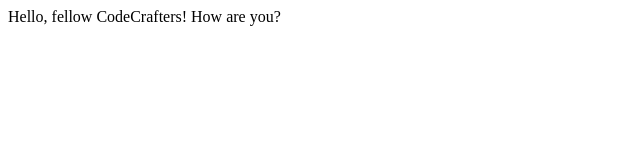
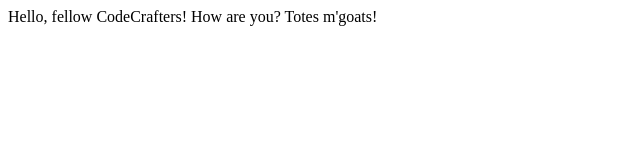
Before and after one commit to cc-erty/git-example, a plain HTML site: page index.html in a window 1280 px wide. Shown: the whole page, without its empty margins (0-640 px from the left). Drawn offline with Linux system fonts and the light colour scheme.

Commit message:
did the things

```diff
--- a/index.html
+++ b/index.html
@@ -6,5 +6,7 @@
 </head>
 <body>
 	Hello, fellow CodeCrafters! How are you?
+
+    Totes m'goats!
 </body>
 </html>
```
